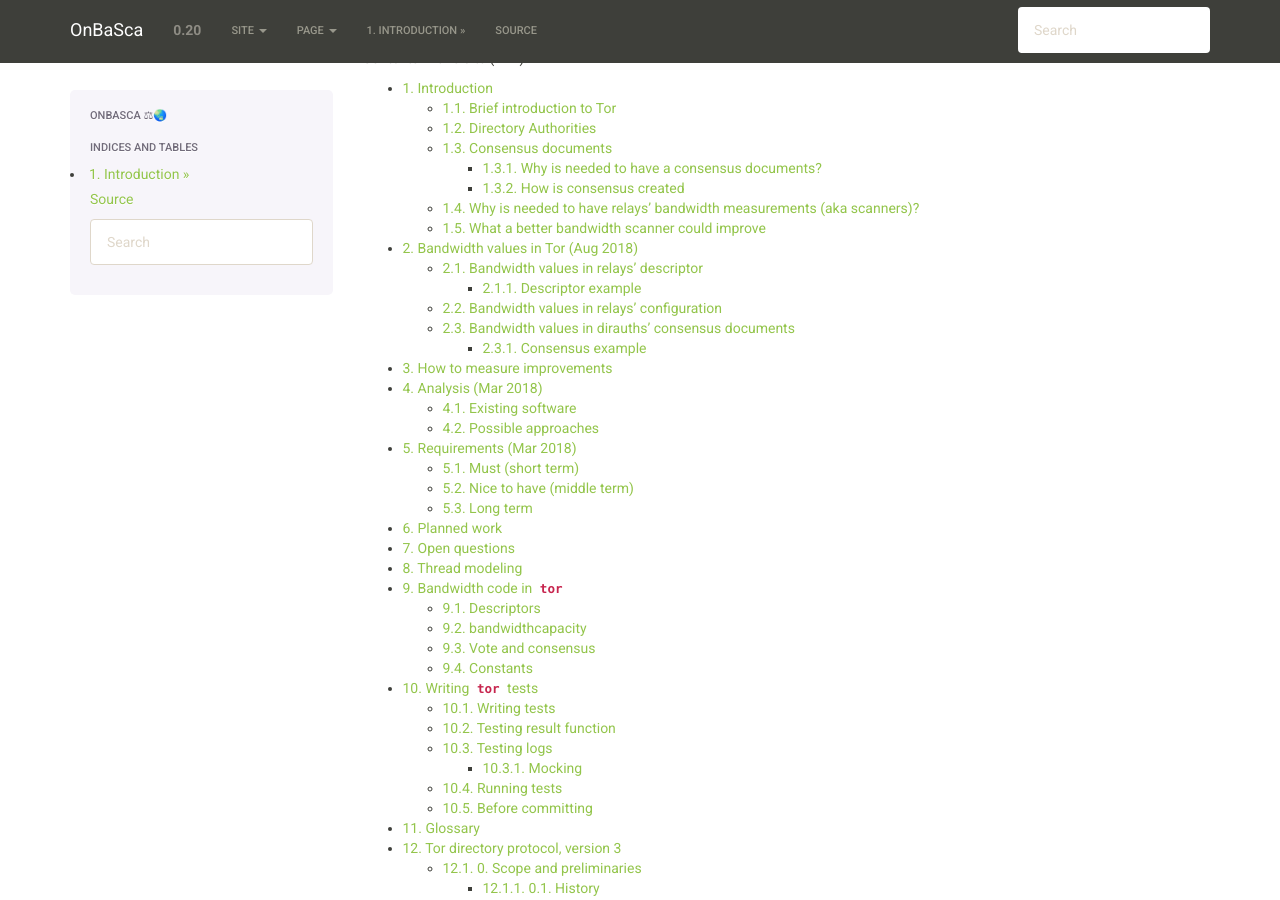
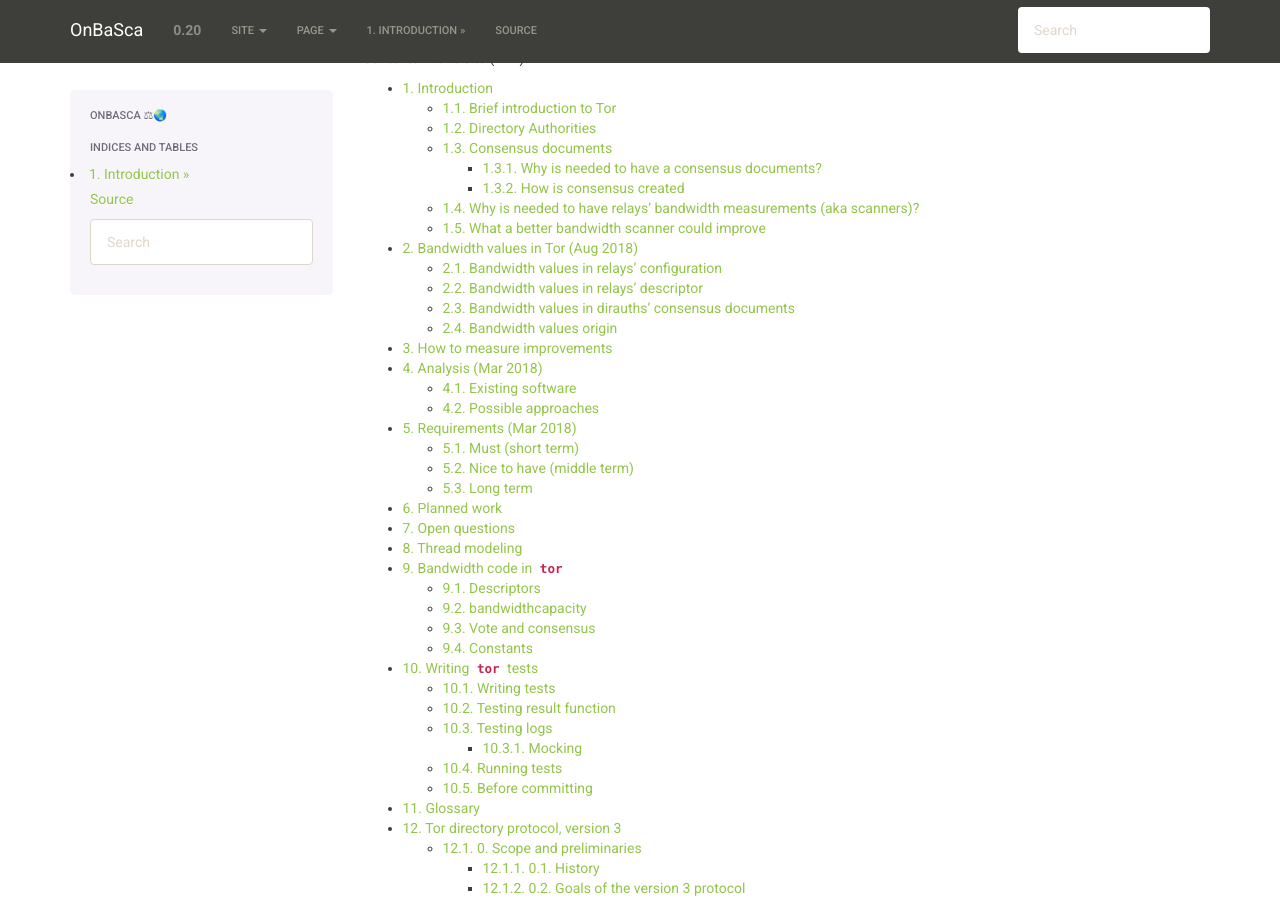
Before and after one commit to juga0/onbasca, a Sphinx documentation site: the page built from docs/source/index.rst, in a window 1280 px wide and 900 px high, scrolled down 602 px. Built offline with Sphinx 7.4.7, drawn with Linux system fonts in a browser that asks for light colours; formulas are drawn with MathJax 3; pages that are not in the unit, such as notebooks, are missing from menus; some of the changed lines change nothing that is shown.

Commit message:
Remove examples, replace links by references

```diff
--- a/docs/source/bandwidth_tor.rst
+++ b/docs/source/bandwidth_tor.rst
@@ -2,65 +2,6 @@
 
 Bandwidth values in Tor (Aug 2018)
 ===================================
-
-- relays' self-measured bandwidth
-- relays' operator configured bandwidth
-- ``scanner``/``generator`` relays' measured bandwidth
-- dirauths consensus weights
-
-Bandwidth values in relays' descriptor
----------------------------------------
-
-* ``average bandwidth`` (not any measurements)
-  bw that the relay is willing to sustain over long periods
-* ``burst bandwidth``
-  bw that the relay is willing to sustain in very short intervals
-* ``observed bandwidth``
-  min(max bandwidth sustained output over any 10secs in the past day,
-  another sustained input)
-
-
-.. note:: which of these is the ``advertised bandwidth``?
-
-.. code-block:: none
-
-  "bandwidth" bandwidth-avg bandwidth-burst bandwidth-observed NL
-
-[#]_
-
-From tor code:
-
-.. code-block:: none
-
-   bandwidth-avg = min(RelayBandwidthRate, RelayBandwidthBust, BandwidthRate, BandwidthBurst, MaxAdvertisedBandwidth)
-   bandwidth-burst = min(RelayBandwidthBust, BandwidthBurst)
-
-Descriptor example
-~~~~~~~~~~~~~~~~~~~
-
-.. code-block:: none
-
-  @downloaded-at 2018-03-26 07:05:10
-  @source "86.59.21.38"
-  router sonsorolDotNet 50.247.195.124 9001 0 9030
-  identity-ed25519
-  -----BEGIN ED25519 CERT-----
-  AQQABnPkARHcXgsN0T0t2BXquO7Bc5E2ZgtxlGD3mGaJIyct3wITAQAgBAAx8gv4
-  geoonl/0flvSzrNoBTE0O9/ZhqDHhaGXFqkH++Yg3b9CUG33sPYc7a66sc8UBK87
-  Br9/7HR/67fyCyOqngcxNdBxFf1fKLImej/kLvWuHXpA1dcgZdB5uPZ9dQM=
-  -----END ED25519 CERT-----
-  master-key-ed25519 MfIL+IHqKJ5f9H5b0s6zaAUxNDvf2Yagx4WhlxapB/s
-  platform Tor 0.3.3.3-alpha on Linux
-  proto Cons=1-2 Desc=1-2 DirCache=1-2 HSDir=1-2 HSIntro=3-4 HSRend=1-2 Link=1-5 LinkAuth=1,3 Microdesc=1-2 Relay=1-2
-  published 2018-03-26 06:48:42
-  fingerprint 3DE5 67C1 350C 0E85 8C61 47AE CB06 EA9B 3EAF 3261
-  uptime 1944246
-  bandwidth 819200 1638400 1693124
-  extra-info-digest D717F6C073391E11FFE81CF8A08E650788286842 CcKt5jLKC7bikmAtX59GN/xKmANKCXwGEi3KGW2FVEI
-  onion-key
-  -----BEGIN RSA PUBLIC KEY-----`
-
-``/var/lib/tor/cached-descriptors``
 
 Bandwidth values in relays' configuration
 ------------------------------------------
@@ -81,7 +22,34 @@
 * PerConnBWRate
 * PerConnBWBurst
 
-[#]_
+[TOR1]_
+
+Bandwidth values in relays' descriptor
+---------------------------------------
+
+* ``average bandwidth`` (not any measurements)
+  bw that the relay is willing to sustain over long periods
+* ``burst bandwidth``
+  bw that the relay is willing to sustain in very short intervals
+* ``observed bandwidth``
+  min(max bandwidth sustained output over any 10secs in the past day,
+  another sustained input)
+
+.. code-block:: none
+
+  "bandwidth" bandwidth-avg bandwidth-burst bandwidth-observed NL
+
+[DIRSPEC427]_
+
+From tor code:
+
+.. code-block:: none
+
+   bandwidth-avg = min(RelayBandwidthRate, RelayBandwidthBurst, BandwidthRate, BandwidthBurst, MaxAdvertisedBandwidth)
+   bandwidth-burst = min(RelayBandwidthBust, BandwidthBurst)
+
+``advertised bandwidth`` = min(average bandwidth, burst bandwidth, observed bandwidth)
+
 
 Bandwidth values in dirauths' consensus documents
 --------------------------------------------------
@@ -90,12 +58,12 @@
 
   "w" SP "Bandwidth=" INT [SP "Measured=" INT] [SP "Unmeasured=1"] NL
 
-[#]_
+[DIRSPEC2337]_
 
-Bandwidth = min(observed bandwidth, descriptor bandwidth rate limit, 10MB/s)
+Bandwidth = min(observed bandwidth, descriptor bandwidth rate limit [?], 10MB/s)
 KB/s
 
-Measured = consensus bandwidth * ratio(avg stream, "network avg"?)
+Measured = consensus bandwidth * ratio(avg stream, ``network avg`` [?])
 
 .. code-block:: none
 
@@ -103,29 +71,7 @@
   a router, the authorities produce a consensus containing a "w"
   Bandwidth= keyword equal to the median of the Measured= votes.
 
-Consensus example
-~~~~~~~~~~~~~~~~~~
+Bandwidth values origin
+------------------------------
 
-.. code-block:: none
-
-  r CalyxInstitute14 ABG9JIWtRdmE7EFZyI/AZuXjMA4 fXwv8Ev8WzKw04I6y7k+7EqMUuU 2018-03-25 16:13:41 162.247.72.201 443 80
-  s Exit Fast HSDir Running Stable V2Dir Valid
-  v Tor 0.3.2.10
-  pr Cons=1-2 Desc=1-2 DirCache=1-2 HSDir=1-2 HSIntro=3-4 HSRend=1-2 Link=1-5 LinkAuth=1,3 Microdesc=1-2 Relay=1-2
-  w Bandwidth=6630
-  p accept 20-23,43,53,79-81,88,110,143,194,220,389,443,464,531,543-544,554,563,636,706,749,873,902-904,981,989-995,1194,1220,1293,1500,1533,1677,1723,1755,1863,2082-2083,2086-2087,2095-2096,2102-2104,3128,3389,3690,4321,4643,5050,5190,5222-5223,5228,5900,6660-6669,6679,6697,8000,8008,8074,8080,8087-8088,8332-8333,8443,8888,9418,9999-10000,11371,12350,19294,19638,23456,33033,64738
-
-.. code-block:: none
-
-  r UbuntuCore212 TVya35Vd7ACGa7841ERSlX8PJKw byKPgLBokqHYUiHvIcIxbUK4qTc 2018-03-26 02:48:01 24.197.119.19 41935 0
-  s Running V2Dir Valid
-  v Tor 0.3.1.10
-  pr Cons=1-2 Desc=1-2 DirCache=1-2 HSDir=1-2 HSIntro=3-4 HSRend=1-2 Link=1-5 LinkAuth=1,3 Microdesc=1-2 Relay=1-2
-  w Bandwidth=0 Unmeasured=1
-  p reject 1-65535
-
-.. rubric:: Footnotes
-
-.. [#] https://gitweb.torproject.org/torspec.git/tree/dir-spec.txt#n427
-.. [#] https://gitweb.torproject.org/tor.git/tree/doc/tor.1.txt#n222
-.. [#] https://gitweb.torproject.org/torspec.git/tree/dir-spec.txt#n2337
+.. image:: images/bw_values.png
```
